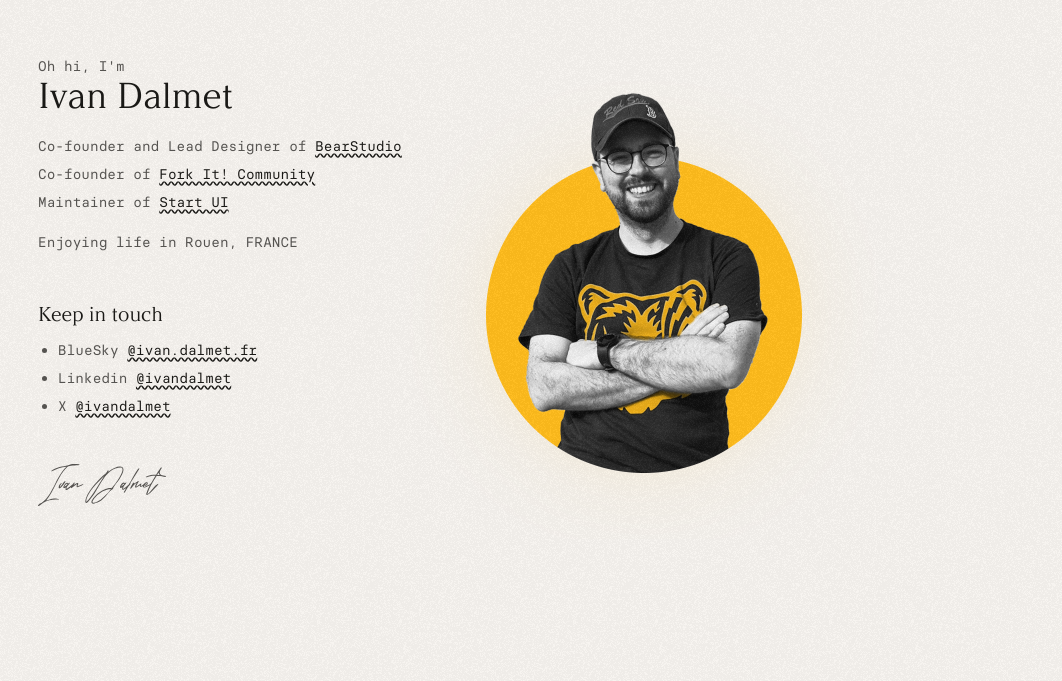
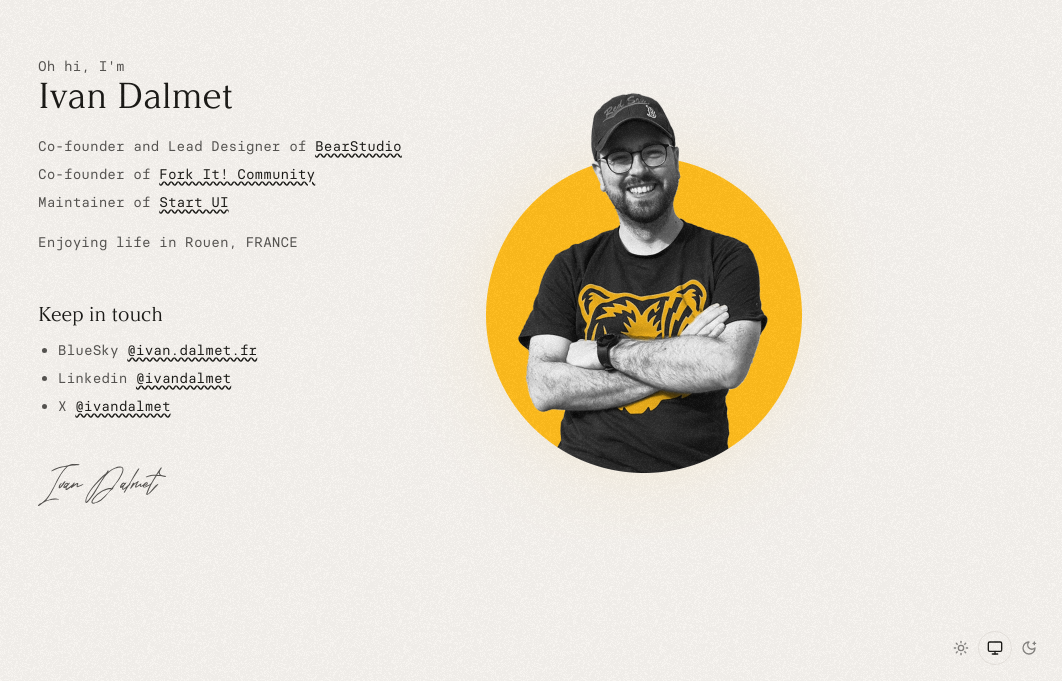
Before and after one commit to ivan-dalmet/ivan.dalmet.fr, a Next.js app: page / in a window 1280 px wide. Shown: the part 119-800 px from the top of the page, without its empty margins (218-1280 px from the left). Built offline with nearby package versions, Linux system fonts and the light colour scheme.

Commit message:
feat: theme switcher

```diff
--- a/package.json
+++ b/package.json
@@ -11,8 +11,10 @@
   "dependencies": {
     "clsx": "2.1.1",
     "next": "15.0.3",
+    "next-themes": "0.4.3",
     "react": "19.0.0-rc-66855b96-20241106",
     "react-dom": "19.0.0-rc-66855b96-20241106",
+    "react-icons": "5.3.0",
     "tailwind-merge": "2.5.4"
   },
   "devDependencies": {
--- /dev/null
+++ b/src/app/ThemeSwitcher.tsx
@@ -0,0 +1,61 @@
+"use client";
+
+import { cn } from "@/lib/utils";
+import { useTheme } from "next-themes";
+import { useEffect, useState } from "react";
+import { LuMonitor, LuMoonStar, LuSun } from "react-icons/lu";
+
+type THEME = "system" | "dark" | "light";
+
+export const ThemeSwitcher = (props: { className?: string }) => {
+  const { theme, setTheme } = useTheme();
+  const [isHydrated, setIsHydrated] = useState(false);
+  const hydratedTheme = isHydrated ? theme : null;
+
+  useEffect(() => {
+    setIsHydrated(true);
+  }, []);
+
+  return (
+    <div className={cn("rounded-full w-fit p-1 flex", props.className)}>
+      <ThemeButton
+        theme="light"
+        isActive={hydratedTheme === "light"}
+        onClick={() => setTheme("light")}
+      />
+      <ThemeButton
+        theme="system"
+        isActive={hydratedTheme === "system"}
+        onClick={() => setTheme("system")}
+      />
+      <ThemeButton
+        theme="dark"
+        isActive={hydratedTheme === "dark"}
+        onClick={() => setTheme("dark")}
+      />
+    </div>
+  );
+};
+
+const ThemeButton = (props: {
+  theme: THEME;
+  isActive: boolean;
+  onClick: () => void;
+}) => {
+  return (
+    <button
+      className={cn(
+        "opacity-70 text-base p-2 rounded-full border border-transparent",
+        props.isActive &&
+          "text-highlight opacity-100 border-gray-200 dark:border-gray-800 bg-gray-100 dark:bg-gray-900"
+      )}
+      disabled={props.isActive}
+      onClick={() => props.onClick()}
+      title={`Set theme to ${props.theme} `}
+    >
+      {props.theme === "system" && <LuMonitor />}
+      {props.theme === "dark" && <LuMoonStar />}
+      {props.theme === "light" && <LuSun />}
+    </button>
+  );
+};
--- a/src/app/globals.css
+++ b/src/app/globals.css
@@ -24,12 +24,10 @@
     --color-accent-text: #814000;
   }
 
-  @media (prefers-color-scheme: dark) {
-    :root {
-      --color-background: var(--color-gray-900);
-      --color-foreground: var(--color-gray-400);
-      --color-highlight: white;
-      --color-accent-text: #ffbc1c;
-    }
+  .dark {
+    --color-background: var(--color-gray-900);
+    --color-foreground: var(--color-gray-400);
+    --color-highlight: white;
+    --color-accent-text: #ffbc1c;
   }
 }
--- a/src/app/layout.tsx
+++ b/src/app/layout.tsx
@@ -1,5 +1,6 @@
 import type { Metadata } from "next";
 import localFont from "next/font/local";
+import { ThemeProvider } from "next-themes";
 import "./globals.css";
 
 const fontHeadingRegular = localFont({
@@ -35,10 +36,13 @@ export default function RootLayout({
     <html
       lang="en"
       className={`${fontHeadingRegular.variable} ${fontSansRegular.variable} antialiased bg-background text-foreground overflow-x-hidden`}
+      suppressHydrationWarning
     >
       <body className="flex flex-col overflow-x-hidden min-h-svh">
-        <div className="fixed bg-[url('/noise.png')] bg-repeat inset-0 opacity-[0.03] dark:opacity-[0.02] pointer-events-none"></div>
-        {children}
+        <ThemeProvider attribute="class">
+          <div className="fixed z-50 bg-[url('/noise.png')] bg-repeat inset-0 opacity-[0.03] dark:opacity-[0.02] pointer-events-none"></div>
+          {children}
+        </ThemeProvider>
       </body>
     </html>
   );
--- a/src/app/page.tsx
+++ b/src/app/page.tsx
@@ -2,9 +2,12 @@ import Image from "next/image";
 import photo from "@/../public/ivan-dalmet.png";
 import { CustomLink } from "@/components/CustomLink";
 import { Signature } from "@/components/Signature";
+import { ThemeSwitcher } from "@/app/ThemeSwitcher";
 
 export default function Home() {
   return (
+    <>
+      <ThemeSwitcher className="fixed bottom-3 right-3 z-40" />
       <div className="px-4 pt-8 pb-32 md:px-12 md:py-20 flex w-full max-w-[54rem] m-auto flex-col-reverse md:gap-4 md:flex-row items-center">
         <div className="relative z-10 text-sm text-balance flex-1 w-fit md:w-full mx-auto md:mx-0 flex flex-col gap-12">
           <div className="flex flex-col gap-5">
@@ -36,7 +39,9 @@ export default function Home() {
           </div>
 
           <div className="flex flex-col gap-3">
-          <h2 className="font-heading text-highlight text-xl">Keep in touch</h2>
+            <h2 className="font-heading text-highlight text-xl">
+              Keep in touch
+            </h2>
             <ul className="list-disc pl-5 flex flex-col gap-2">
               <li>
                 BlueSky{" "}
@@ -72,5 +77,6 @@ export default function Home() {
           />
         </div>
       </div>
+    </>
   );
 }
--- a/tailwind.config.ts
+++ b/tailwind.config.ts
@@ -8,6 +8,7 @@ export default {
     "./src/components/**/*.{js,ts,jsx,tsx,mdx}",
     "./src/app/**/*.{js,ts,jsx,tsx,mdx}",
   ],
+  darkMode: "class",
   theme: {
     fontFamily: {
       sans: ["var(--font-sans)", ...fontFamily.sans],
```
Also changed, not shown: 1 other file (tests, documents, lock files or other folders). Lines whose indentation alone changed are shown as unchanged.
